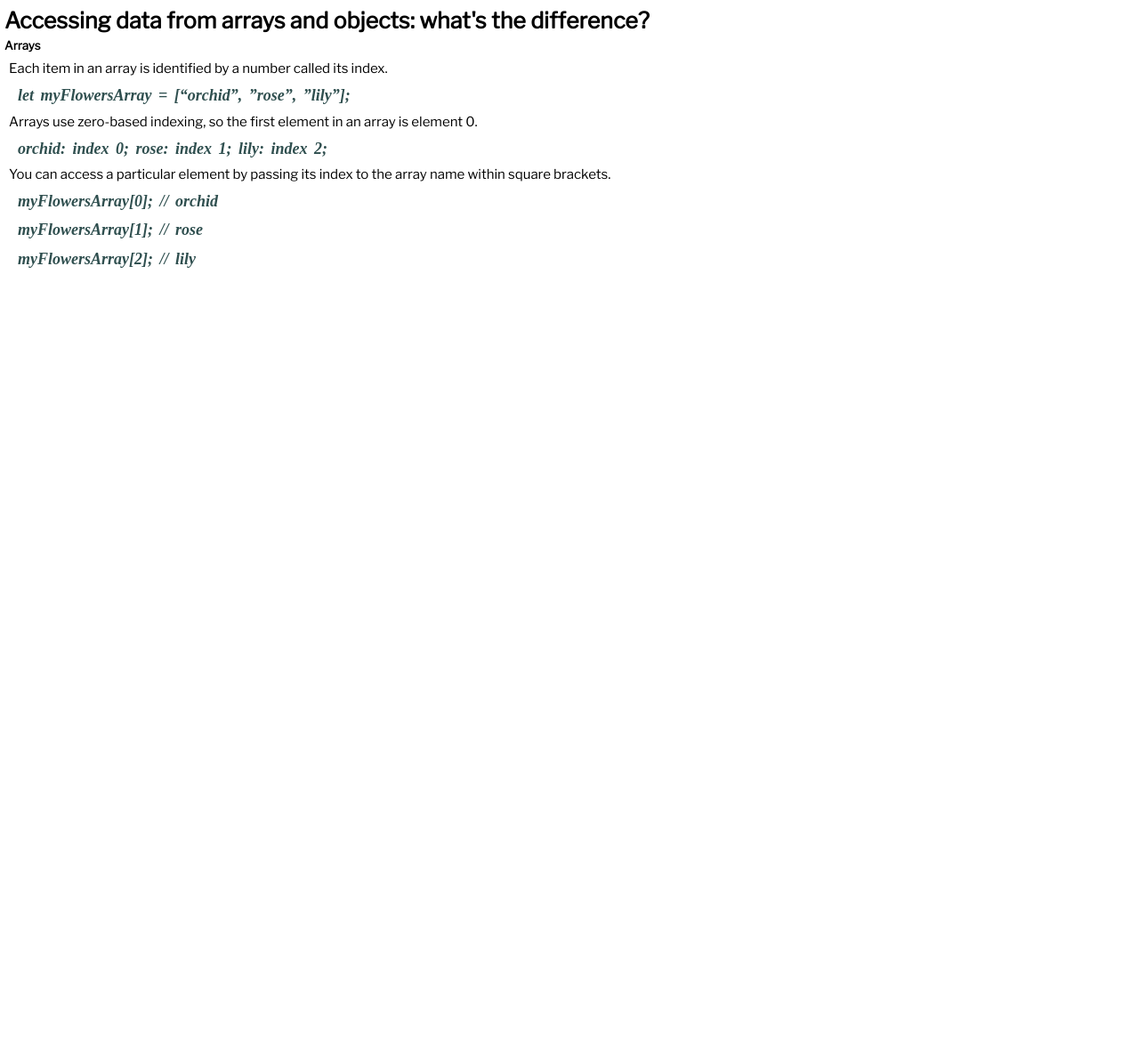
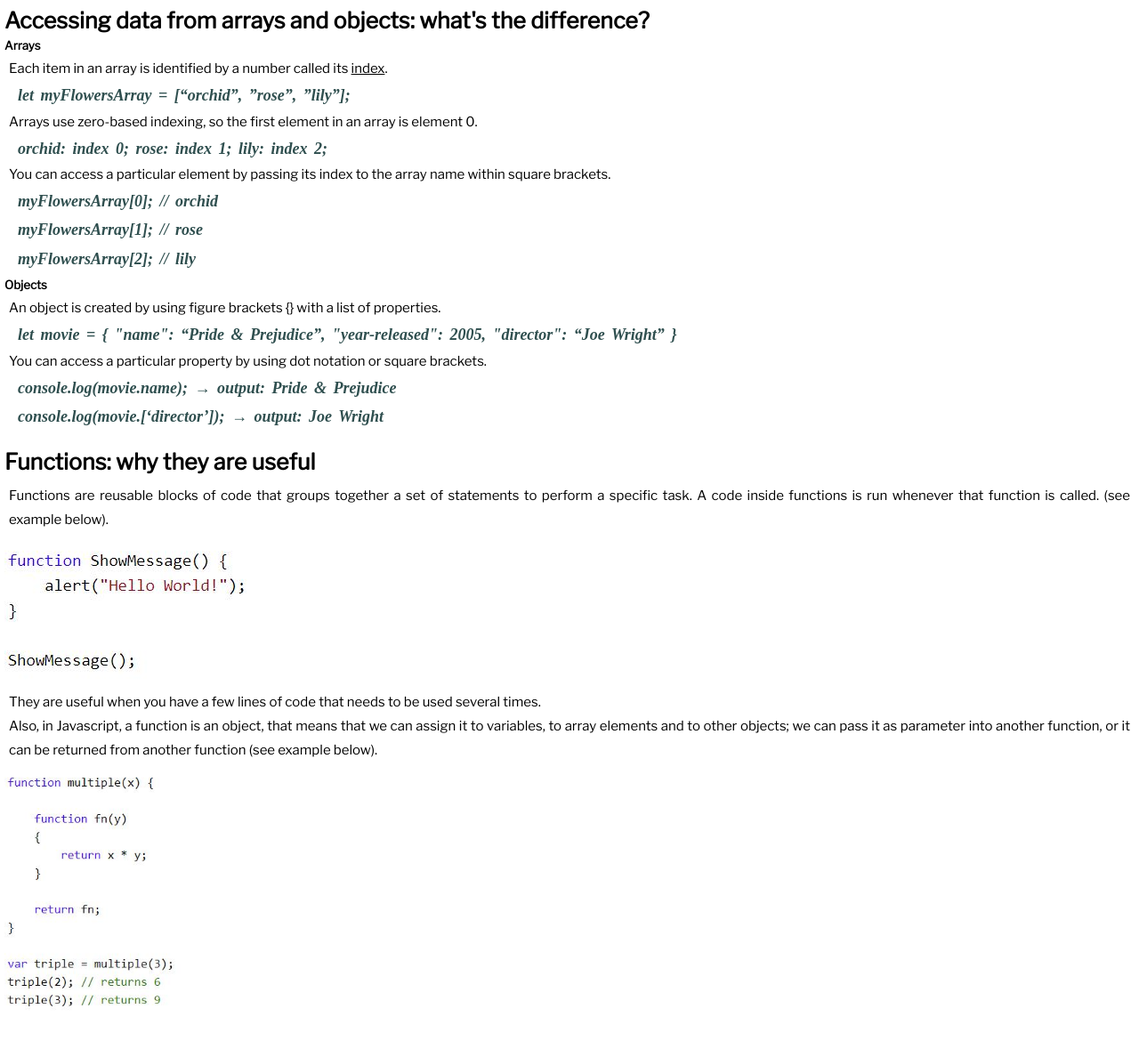
Before and after one commit to nisidazza/Nisidazza.github.io, a plain HTML site: page blog/technical-pages/sprint3-technical.html in a window 1280 px wide. Shown: the part 2934-4104 px from the top of the page at 89% size. Before the commit the page ends 3326 px from the top, so only its background shows below. Drawn offline with nearby package versions, Linux system fonts and the light colour scheme.

Commit message:
add content about functions

```diff
--- a/blog/technical-pages/sprint3-technical.css
+++ b/blog/technical-pages/sprint3-technical.css
@@ -123,5 +123,15 @@ img.corgie {
 
 div.array-object {
     float: left;
+    margin-bottom: 10px;
+}
+
+div.functions {
+    float: left;
     margin-bottom: 80px;
 }
+
+img#function-img {
+    float: left;
+    width: 20%;
+}
--- a/blog/technical-pages/sprint3-technical.html
+++ b/blog/technical-pages/sprint3-technical.html
@@ -101,14 +101,14 @@
             </p>
             <p>You can also edit, hide or move the nodes by doing double-click on the content you want to change, or
                 drag it if you want to move it, and see how those changes affect the page.</p>
-            <h4>Before...and After...</h4>
+            <h4>Before... and After...</h4>
             <img src="technical-images/DOM.JPG" alt="The Queen's Corgie" class="corgie">
             <img src="technical-images/editing-DOM.JPG" alt="Corgie the King" class="corgie">
         </div>
         <div class="array-object">
             <h1>Accessing data from arrays and objects: what's the difference?</h1>
             <h5>Arrays</h5>
-            <p>Each item in an array is identified by a number called its index.<br>
+            <p>Each item in an array is identified by a number called its <u>index</u>.<br>
                 <em>let myFlowersArray = [“orchid”, ”rose”, ”lily”];</em><br>
                 Arrays use zero-based indexing, so the first element in an array is element 0.<br>
                 <em>orchid: index 0; rose: index 1; lily: index 2;</em><br>
@@ -116,6 +116,26 @@
                 <em>myFlowersArray[0]; // orchid</em><br>
                 <em>myFlowersArray[1]; // rose</em><br>
                 <em>myFlowersArray[2]; // lily</em><br>
+            </p>
+            <h5>Objects</h5>
+            <p>An object is created by using figure brackets {} with a list of properties.<br>
+                <em>let movie = { "name": “Pride & Prejudice”, "year-released": 2005, "director": “Joe Wright”
+                    }</em><br>
+                You can access a particular property by using dot notation or square brackets.<br>
+                <em>console.log(movie.name); → output: Pride & Prejudice</em><br>
+                <em>console.log(movie.[‘director’]); → output: Joe Wright</em>
+            </p>
+        </div>
+        <div class="functions">
+            <h1>Functions: why they are useful</h1>
+            <p>Functions are reusable blocks of code that groups together a set of statements to perform a specific
+                task. A code inside functions is run whenever that function is called. (see example below).</p>
+                <img src="technical-images/function-example.JPG" alt="example of js function"><br>
+                <p>They are useful when you have a few lines of code that needs to be used several times.<br>
+                Also, in Javascript, a function is an object, that means that we can assign it to variables,
+                to array elements and to other objects;  we can pass it as parameter into another
+                function, or it can be returned from another function (see example below).</p>
+                <img src="technical-images/function-returning-function.JPG" alt="example of function returning a function" id="function-img">
             </p>
         </div>
     </div>
```
Also changed, not shown: blog/technical-pages/technical-images/function-example.JPG (added), blog/technical-pages/technical-images/function-returning-function.JPG (added).
